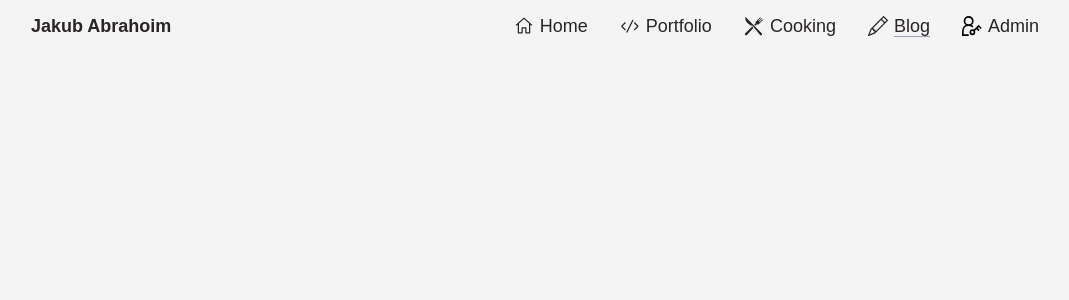
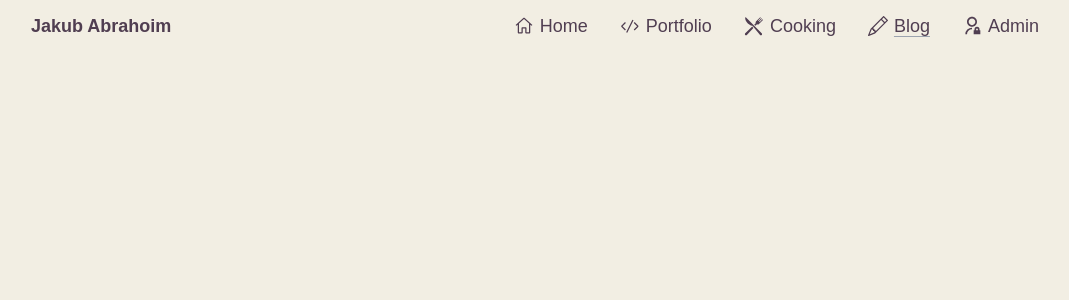
Before and after one commit to jakubabrahoim/next.js-shenenigans, a Next.js app: page /blog in a window 1280 px wide. Shown: the top 300 px of the page, without its empty margins (97-1166 px from the left). Built offline with nearby package versions, Linux system fonts and the light colour scheme.

Commit message:
styling updates (mainly colors)

```diff
--- a/components/Navigation/Navigation.tsx
+++ b/components/Navigation/Navigation.tsx
@@ -3,7 +3,7 @@ import NavigationLink from "./NavigationLink";
 import { VscCode, VscHome } from 'react-icons/vsc';
 import { GiKnifeFork } from 'react-icons/gi';
 import { BsPencil } from 'react-icons/bs';
-import { GrUserAdmin } from 'react-icons/gr';
+import { RiAdminLine } from 'react-icons/ri';
 
 interface Props {
     navigationType?: 'admin' | undefined;
@@ -23,13 +23,13 @@ const Navigation = (props: Props) => {
     return (
         <header>
             <nav className='mx-auto flex max-w-5xl items-center justify-between pt-2'>
-                <span className="text-lg font-semibold">Jakub Abrahoim</span>
+                <span className="text-lg font-semibold text-jet-200">Jakub Abrahoim</span>
                 <div className='flex'>
                     <NavigationLink href='/' icon={<VscHome />} caption='Home' />
                     <NavigationLink href='/portfolio' icon={<VscCode />} caption='Portfolio' />
                     <NavigationLink href='/cooking' icon={<GiKnifeFork />} caption='Cooking' />
                     <NavigationLink href='/blog' icon={<BsPencil />} caption='Blog' />
-                    <NavigationLink href='/admin' icon={<GrUserAdmin />} caption='Admin' />
+                    <NavigationLink href='/admin' icon={<RiAdminLine />} caption='Admin' />
                 </div>
             </nav>
         </header>
--- a/components/Navigation/NavigationLink.tsx
+++ b/components/Navigation/NavigationLink.tsx
@@ -17,11 +17,11 @@ const NavigationLink = (props: Props) => {
     return (
         <Link href={props.href}>
             <a className={
-                `mx-2 rounded-lg px-2 py-1 text-lg font-medium transition hover:bg-stone-200
+                `group mx-2 rounded-lg px-2 py-1 text-lg font-medium text-jet-200 transition hover:bg-stone-200
                 ${isRouteActive && 'underline decoration-gray-400 underline-offset-4'}`
             }>
                 <span className='flex items-center'>
-                    <IconContext.Provider value={{ className: 'w-5 h-5 mr-1.5' }}>
+                    <IconContext.Provider value={{ className: 'group-hover:text-orchid-200 w-5 h-5 mr-1.5' }}>
                         {props.icon}
                     </IconContext.Provider>
                     {props.caption}
--- a/pages/admin.tsx
+++ b/pages/admin.tsx
@@ -6,7 +6,7 @@ import AdminWrapper from '../components/Admin/AdminWrapper';
 
 const Cooking: NextPage = () => {
 	return (
-		<section className='h-screen bg-zinc-100 font-montserrat text-stone-800'>
+		<section className='h-screen bg-alabaster font-montserrat text-stone-800'>
 			<Head>
 				<title>Admin</title>
 			</Head>
--- a/pages/blog.tsx
+++ b/pages/blog.tsx
@@ -5,7 +5,7 @@ import Navigation from '../components/Navigation/Navigation';
 
 const Cooking: NextPage = () => {
 	return (
-		<section className='min-h-screen bg-zinc-100 font-montserrat text-stone-800'>
+		<section className='min-h-screen bg-alabaster font-montserrat text-stone-800'>
 			<Head>
 				<title>Blog</title>
 			</Head>
--- a/pages/cooking.tsx
+++ b/pages/cooking.tsx
@@ -5,7 +5,7 @@ import Navigation from '../components/Navigation/Navigation';
 
 const Cooking: NextPage = () => {
 	return (
-		<section className='min-h-screen bg-zinc-100 font-montserrat text-stone-800'>
+		<section className='min-h-screen bg-alabaster font-montserrat text-stone-800'>
 			<Head>
 				<title>Cooking</title>
 			</Head>
--- a/pages/index.tsx
+++ b/pages/index.tsx
@@ -6,7 +6,7 @@ import HomeWrapper from '../components/Home/HomeWrapper';
 
 const Home: NextPage = () => {
 	return (
-		<section className='min-h-screen bg-zinc-100 font-montserrat text-stone-800'>
+		<section className='min-h-screen bg-alabaster font-montserrat text-jet-200'>
 			<Head>
 				<meta charSet='utf-8' />
 				<meta name='author' content='Jakub Abrahoim' />
--- a/pages/portfolio.tsx
+++ b/pages/portfolio.tsx
@@ -5,7 +5,7 @@ import Navigation from '../components/Navigation/Navigation';
 
 const Portfolio: NextPage = () => {
 	return (
-		<section className='min-h-screen bg-zinc-100 font-montserrat text-stone-800'>
+		<section className='min-h-screen bg-alabaster font-montserrat text-stone-800'>
 			<Head>
 				<title>Portfolio</title>
 			</Head>
--- a/tailwind.config.js
+++ b/tailwind.config.js
@@ -8,6 +8,15 @@ module.exports = {
     extend: {
       fontFamily: {
         'montserrat': ['Montserrat', 'sans-serif'],
+      },
+      colors: {
+        'alabaster': '#f2eee3',
+        'jet': '#5b475c',
+        'jet-200': '#503e51',
+        'jet-300': '#443545',
+        'orchid': '#cb769e',
+        'orchid-200': '#b14377',
+
       }
     },
   },
```
